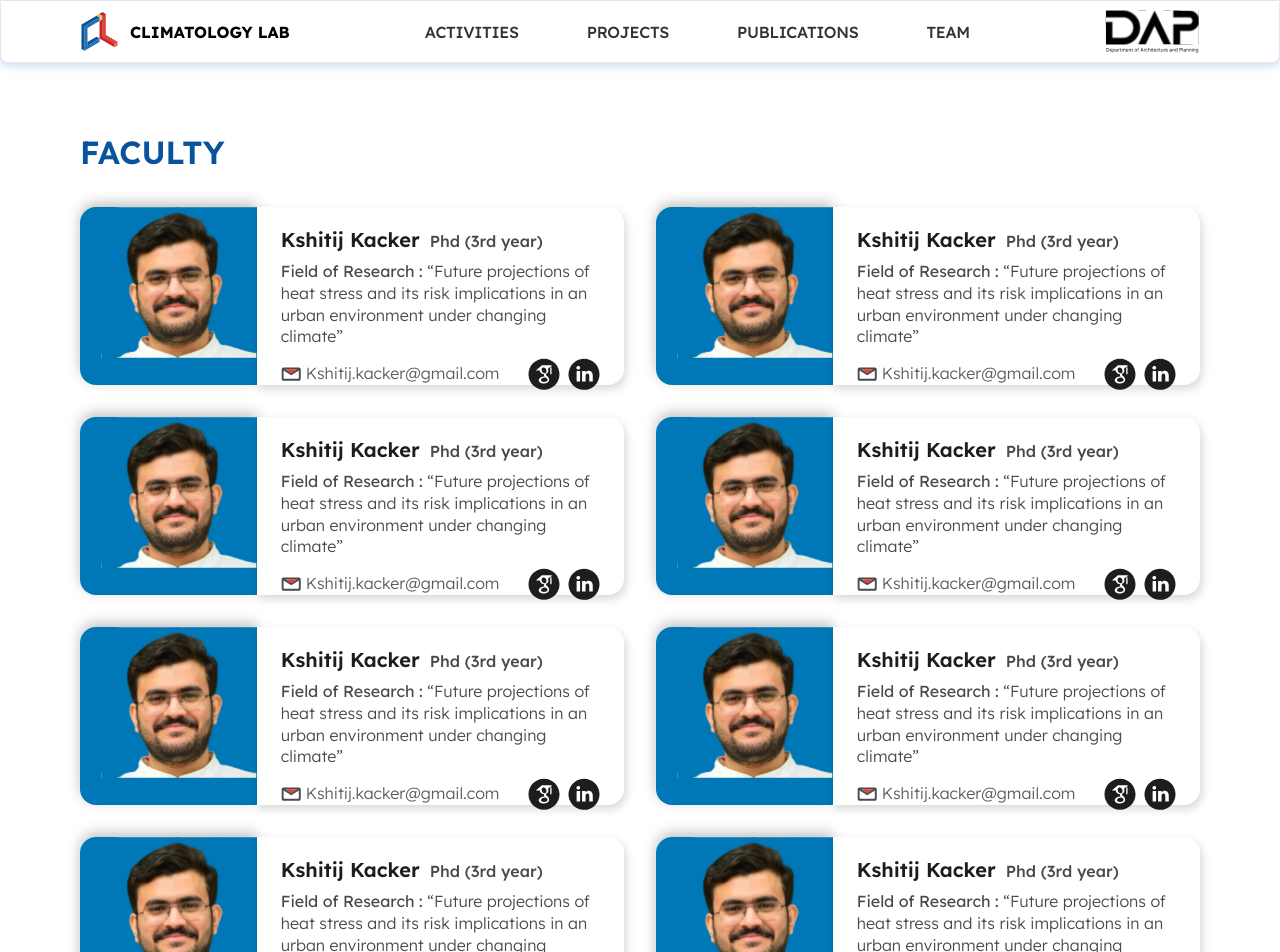
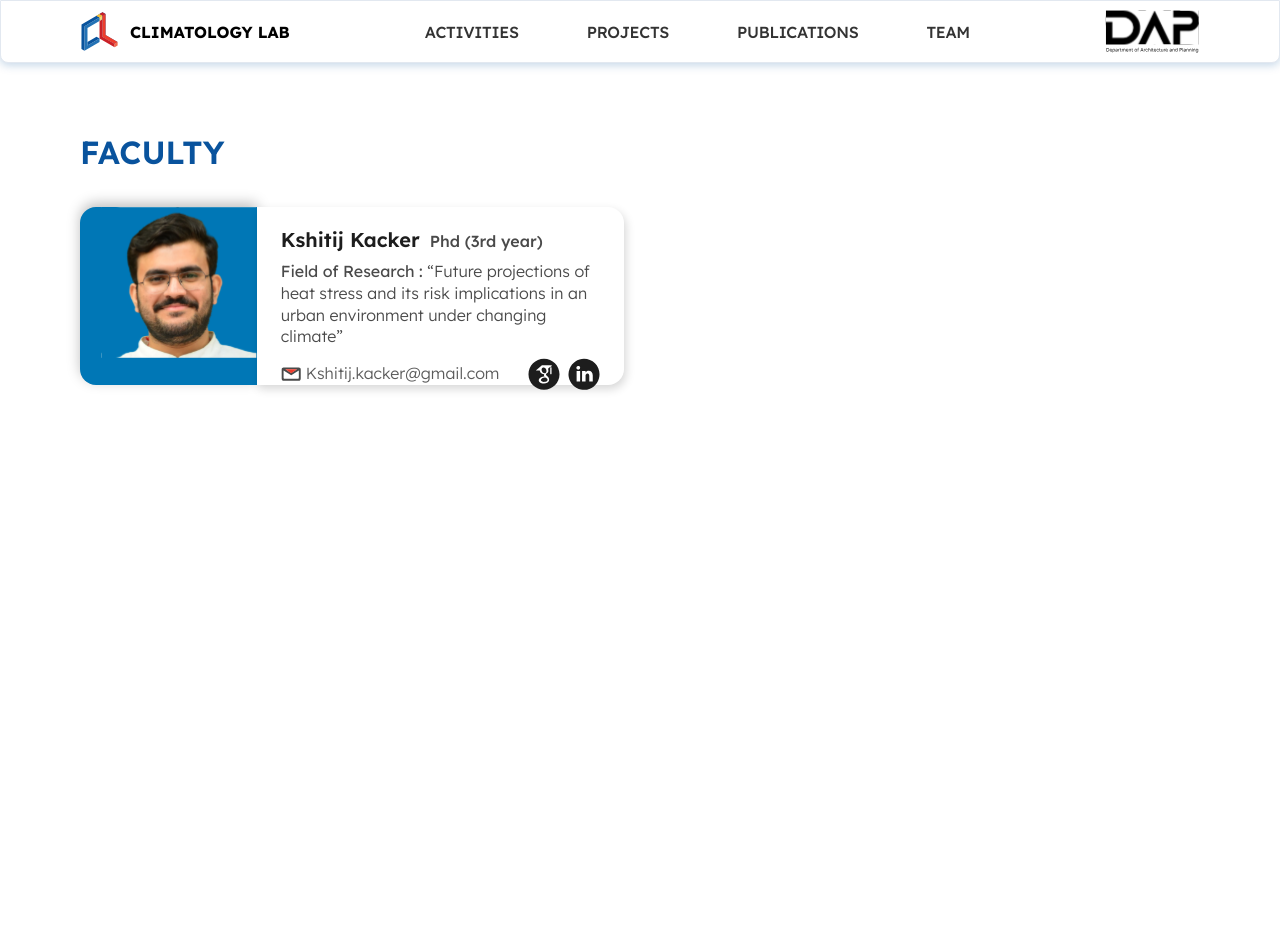
Before and after one commit to climatologyIITR/lab_website, a Next.js app: page /team/1 in a window 1280 px wide. Shown: the top 952 px of the page. Built offline with nearby package versions, Linux system fonts and the light colour scheme.

Commit message:
changes updated

```diff
--- a/src/app/team/[slug]/page.jsx
+++ b/src/app/team/[slug]/page.jsx
@@ -13,14 +13,6 @@ const page = ({ params }) => {
                     <h1 className='text-[#09539D] text-[32px] font-[600] leading-[150%] uppercase mb-[31px]'>Faculty</h1>
                     <div className="grid grid-cols-1 sm:grid-cols-2 gap-[32px]">
                         <TeamCard />
-                        <TeamCard />
-                        <TeamCard />
-                        <TeamCard />
-                        <TeamCard />
-                        <TeamCard />
-                        <TeamCard />
-                        <TeamCard />
-                        <TeamCard />
                     </div>
                 </div>
             </div>
```
